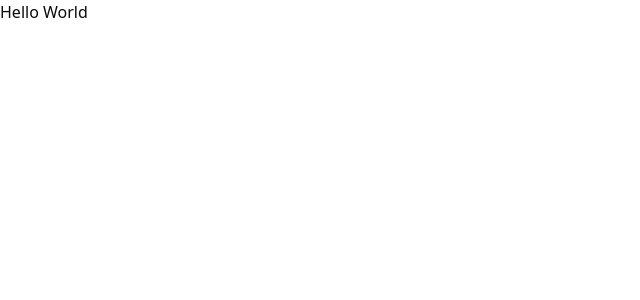
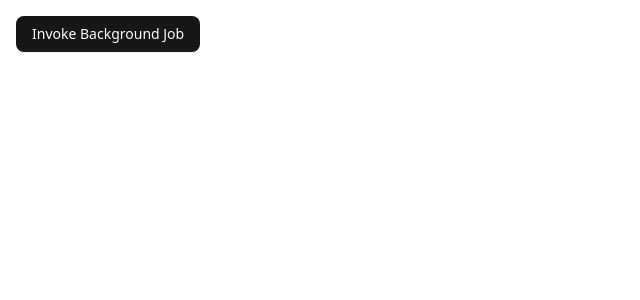
Before and after one commit to DhavalBhimani44/polybots, a Next.js app: page / in a window 1280 px wide. Shown: the top 300 px of the page, without its empty margins (0-640 px from the left). Built offline with nearby package versions, Linux system fonts and the light colour scheme.

Commit message:
04: inngest setup

```diff
--- a/package.json
+++ b/package.json
@@ -47,6 +47,7 @@
     "cmdk": "^1.1.1",
     "date-fns": "^4.1.0",
     "embla-carousel-react": "^8.6.0",
+    "inngest": "^3.39.2",
     "input-otp": "^1.4.2",
     "lucide-react": "^0.523.0",
     "next": "15.3.4",
--- /dev/null
+++ b/src/app/api/inngest/route.ts
@@ -0,0 +1,11 @@
+import { serve } from "inngest/next";
+import { inngest } from "../../../inngest/client";
+import { helloWorld } from "../../../inngest/functions";
+
+// Create an API that serves zero functions
+export const { GET, POST, PUT } = serve({
+  client: inngest,
+  functions: [
+    helloWorld
+  ],
+});
--- a/src/app/layout.tsx
+++ b/src/app/layout.tsx
@@ -2,6 +2,7 @@ import type { Metadata } from "next";
 import { Geist, Geist_Mono } from "next/font/google";
 import "./globals.css";
 import { TRPCReactProvider } from "@/trpc/client";
+import { Toaster } from "@/components/ui/sonner"
 
 const geistSans = Geist({
   variable: "--font-geist-sans",
@@ -29,6 +30,7 @@ export default function RootLayout({
         <body
           className={`${geistSans.variable} ${geistMono.variable} antialiased`}
         >
+          <Toaster/>
           {children}
         </body>
       </html>
--- a/src/app/page.tsx
+++ b/src/app/page.tsx
@@ -1,9 +1,21 @@
-import React from 'react'
+"use client"
+import { Button } from "@/components/ui/button"
+import { useTRPC } from "@/trpc/client"
+import { useMutation } from "@tanstack/react-query"
+import { toast } from "sonner"
 
 const Page = () => {
+  const trpc = useTRPC()
+  const invoke = useMutation(trpc.invoke.mutationOptions({
+    onSuccess: () => {
+      toast.success("Background Job Invoked")
+    }
+  }))
   return (
-    <div>
-      Hello World
+    <div className="p-4 max-w-7xl mx-auto">
+      <Button onClick={() => invoke.mutate({ text: "Dhaval" })}>
+        Invoke Background Job
+      </Button>
     </div>
   )
 }
--- /dev/null
+++ b/src/inngest/client.ts
@@ -0,0 +1,4 @@
+import { Inngest } from "inngest";
+
+// Create a client to send and receive events
+export const inngest = new Inngest({ id: "polybots" });
--- /dev/null
+++ b/src/inngest/functions.ts
@@ -0,0 +1,10 @@
+import { inngest } from "./client";
+
+export const helloWorld = inngest.createFunction(
+  { id: "hello-world" },
+  { event: "test/hello.world" },
+  async ({ event, step }) => {
+    await step.sleep("wait-a-moment", "1s");
+    return { message: `Hello ${event.data.email}!` };
+  },
+);
--- a/src/trpc/routers/_app.ts
+++ b/src/trpc/routers/_app.ts
@@ -1,11 +1,26 @@
-import { z } from 'zod';
-import { baseProcedure, createTRPCRouter } from '../init';
+import { z } from "zod";
+import { baseProcedure, createTRPCRouter } from "../init";
+import { inngest } from "@/inngest/client";
 export const appRouter = createTRPCRouter({
+  invoke: baseProcedure
+    .input(
+      z.object({
+        text: z.string(),
+      })
+    )
+    .mutation(async ({ input }) => {
+      await inngest.send({
+        name: "test/hello.world",
+        data: {
+          email: "test@test.com",
+        },
+      });
+    }),
   hello: baseProcedure
     .input(
       z.object({
         text: z.string(),
-      }),
+      })
     )
     .query((opts) => {
       return {
```
Also changed, not shown: 2 other files (tests, documents, lock files or other folders).
